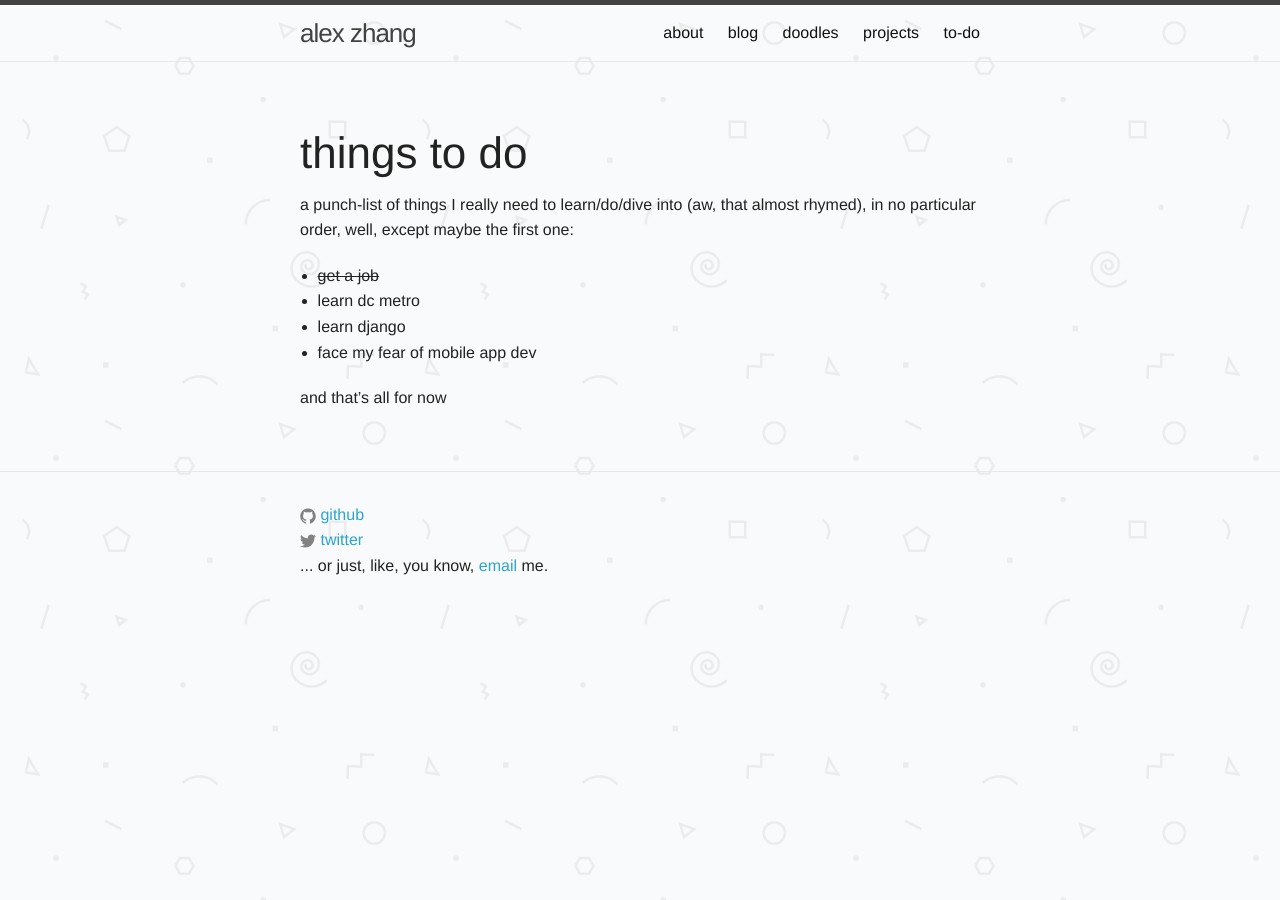
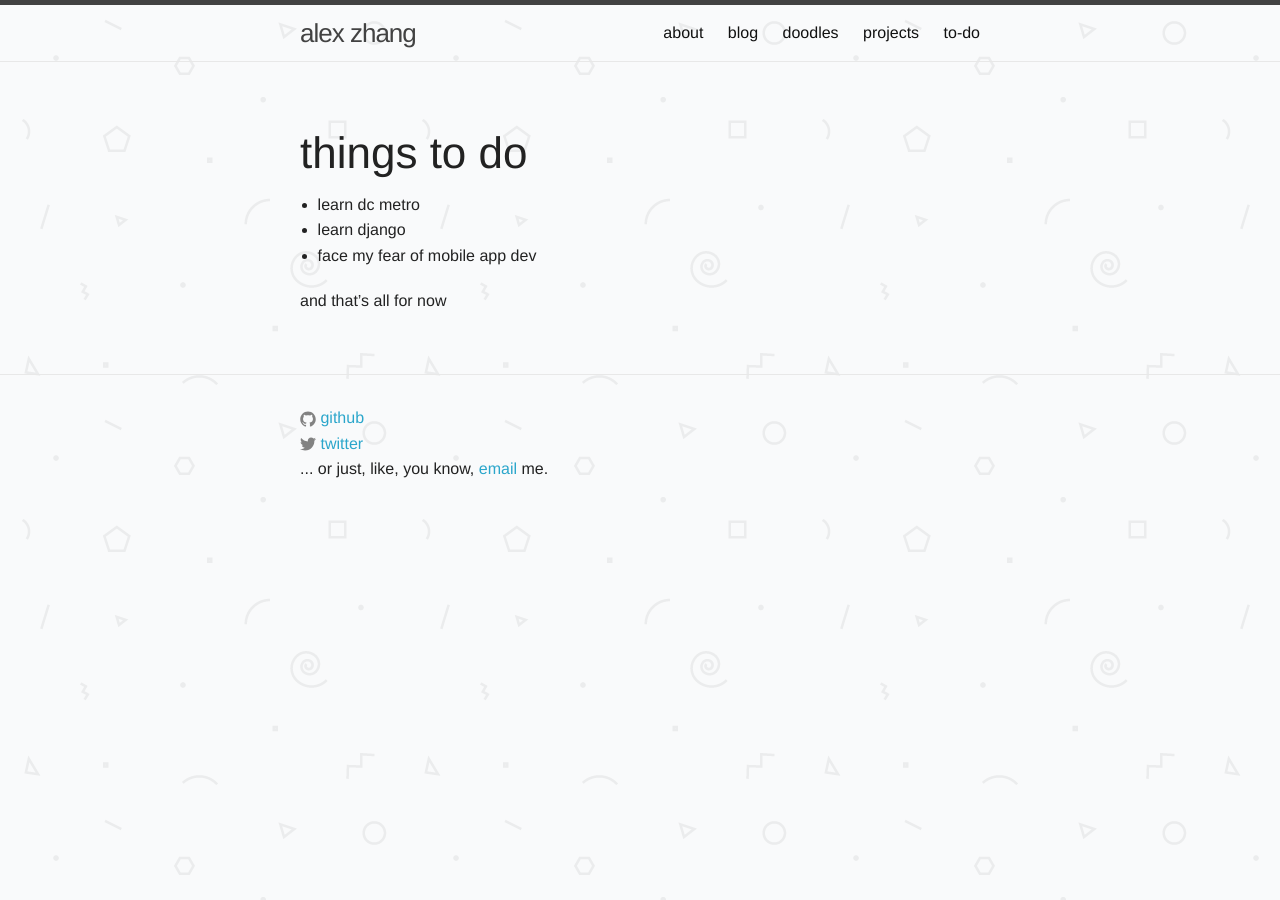
Before and after one commit to zhangoose/zhangoose.github.io, a Jekyll site: the page built from todo.md, in a window 1280 px wide. Built offline with Jekyll 4.4.1, drawn with Linux system fonts in a browser that asks for light colours.

Commit message:
small changes todo - tfw strike doesn't work

```diff
--- a/todo.md
+++ b/todo.md
@@ -7,9 +7,6 @@ permalink: /todo/
 things to do
 ===
 
-a punch-list of things I really need to learn/do/dive into (aw, that almost rhymed), in no particular order, well, except maybe the first one:
-
-* ~~get a job~~
 * learn dc metro
 * learn django
 * face my fear of mobile app dev
```
